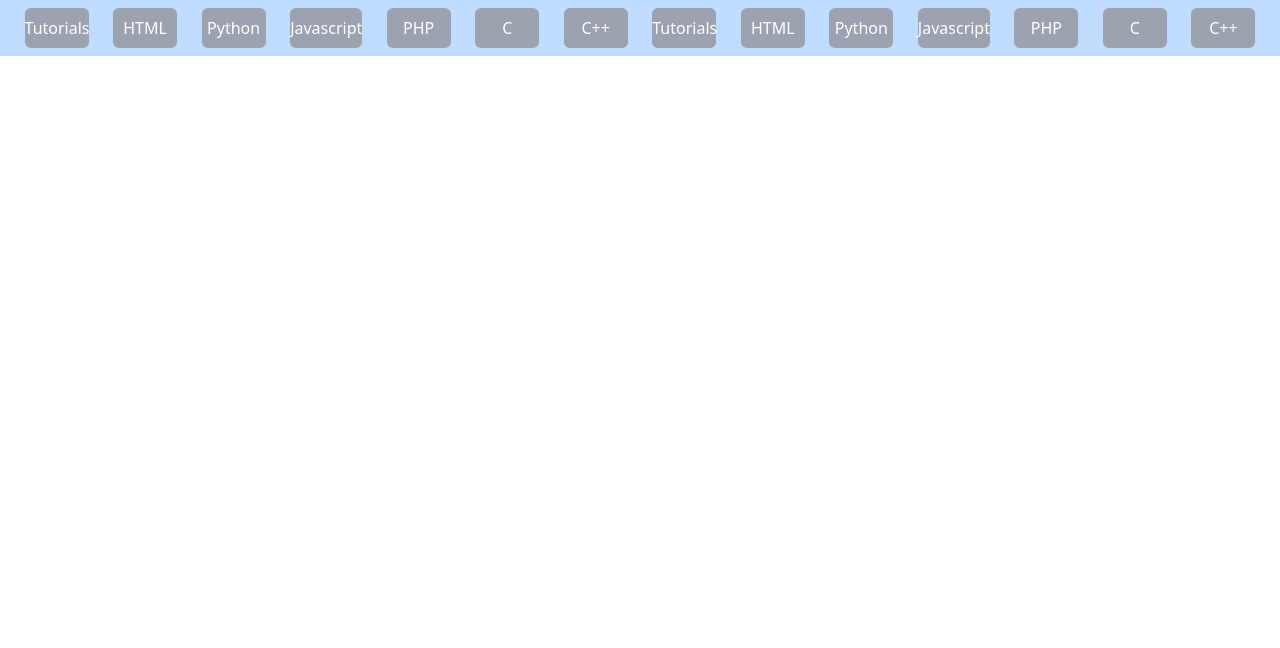
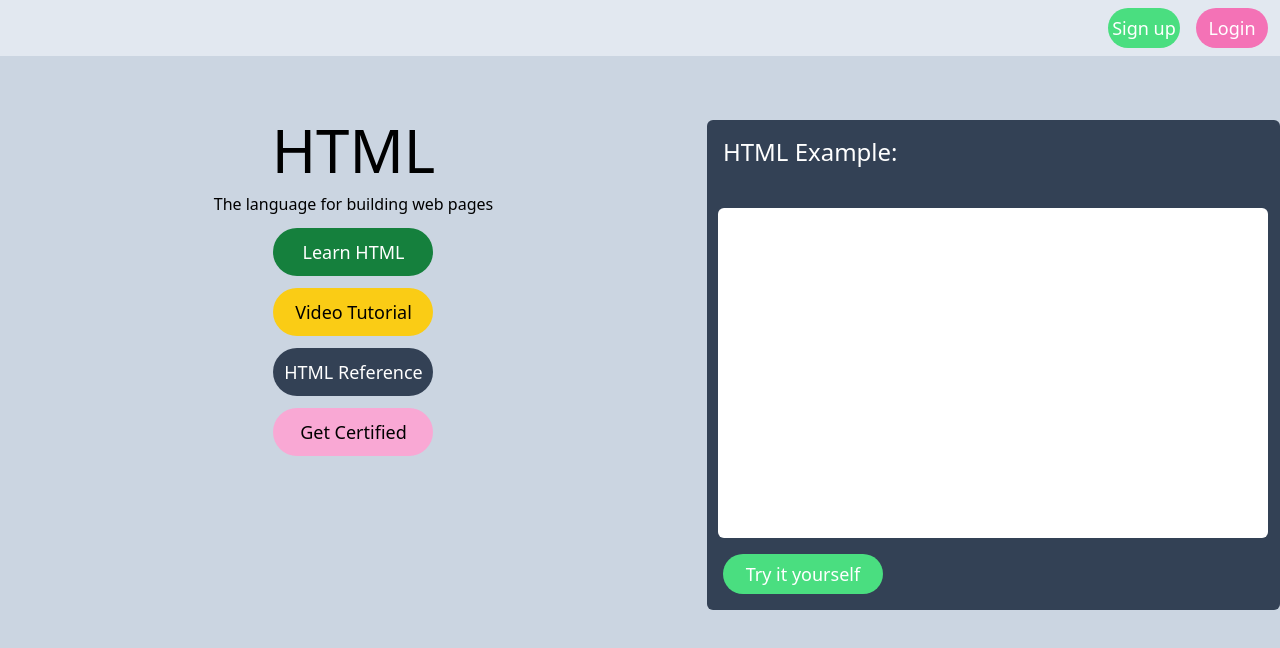
Before and after one commit to ihatemyselfsomuch/css-studying, a website: page index.html in a window 1280 px wide. Drawn offline with Linux system fonts and the light colour scheme.

Commit message:
3rd commit

```diff
--- a/index.html
+++ b/index.html
@@ -1,69 +1,60 @@
 <!DOCTYPE html>
 <html lang="en">
-    <head>
-        <meta charset="UTF-8"/>
-        <title>TailwindCSS</title>
-        <link href="./src/style.css" rel="stylesheet"/>
 
-    </head>
-    <body>
-        <div class="flex justify-evenly w-auto h-14 bg-blue-200 pt-2 ">
+<head>
+    <meta charset="UTF-8" />
+    <title>TailwindCSS</title>
+    <link href="./src/style.css" rel="stylesheet" />
 
-            <button class="w-16 h-10 bg-gray-400 text-white rounded-md hover:bg-slate-800 ">
-                Tutorials
-            </button>
+</head>
 
-            <button class="w-16 h-10 bg-gray-400 text-white rounded-md hover:bg-slate-800">
-                HTML
-            </button>
+<body>
+    <div class="flex flex-row-reverse gap-4 pt-2 w-auto h-14 bg-slate-200">
+        <button class="w-17 h-10 bg-pink-400 text-white text-lg mr-3 rounded-full hover:bg-pink-800 ">
+            Login
+        </button>
+        <button class="w-17 h-10 bg-green-400 text-white text-lg rounded-full hover:bg-green-800 ">
+            Sign up
+        </button>
 
-            <button class="w-16 h-10 bg-gray-400 text-white rounded-md hover:bg-slate-800">
-                Python
-            </button>
 
-            <button class="w-17 h-10 bg-gray-400 text-white rounded-md hover:bg-slate-800 ">
-                Javascript
-            </button>
+    </div>
+    <div class="flex flex-row h-100 pt-16 bg-slate-300">
+        <div class="ml-44 w-96 h-96">
+            <div class="flex flex-col gap-3 items-center ">
+                <h1 class="text-6xl">HTML</h1>
+                <h3>The language for building web pages</h3>
+                <button class="w-40 rounded-full h-12 text-white text-lg bg-green-700">
+                    Learn HTML
+                </button>
+                <button class="w-40 h-12 rounded-full text-lg bg-yellow-400">
+                    Video Tutorial
+                </button>
+                <button class="w-40 h-12 rounded-full text-white text-lg bg-slate-700">
+                    HTML Reference
+                </button>
+                <button class="w-40 h-12 rounded-full  text-lg bg-pink-300">
+                    Get Certified
+                </button>
 
-            <button class="w-16 h-10 bg-gray-400 text-white rounded-md hover:bg-slate-800 ">
-                PHP
-            </button>
+            </div>
 
-            <button class="w-16 h-10 bg-gray-400 text-white rounded-md hover:bg-slate-800">
-                C
-            </button>
 
-            <button class="w-16 h-10 bg-gray-400 text-white rounded-md hover:bg-slate-800">
-                C++
-            </button>
 
-            <button class="w-16 h-10 bg-gray-400 text-white rounded-md hover:bg-slate-800 ">
-                Tutorials
-            </button>
+        </div>
 
-            <button class="w-16 h-10 bg-gray-400 text-white rounded-md hover:bg-slate-800 ">
-                HTML
-            </button>
+        <div class="ml-44 w-[620px] h-[490px] bg-slate-700 rounded-md">
+            <p class="mt-4 ml-4 text-2xl text-white">HTML Example:</p>
+            <div class="w-[550px] h-[330px] bg-white m-auto mt-10 rounded-md">
+                <p>
 
-            <button class="w-16 h-10 bg-gray-400 text-white rounded-md hover:bg-slate-800 ">
-                Python
-            </button>
-
-            <button class="w-17 h-10 bg-gray-400 text-white rounded-md hover:bg-slate-800 ">
-                Javascript
-            </button>
-
-            <button class="w-16 h-10 bg-gray-400 text-white rounded-md hover:bg-slate-800 ">
-                PHP
-            </button>
-
-            <button class="w-16 h-10 bg-gray-400 text-white rounded-md hover:bg-slate-800 ">
-                C
-            </button>
-
-            <button class="w-16 h-10 bg-gray-400 text-white rounded-md hover:bg-slate-800 ">
-                C++
+                </p>
+            </div>
+            <button class="mt-4 ml-4 w-40 h-10 bg-green-400 text-white text-lg rounded-full hover:bg-green-800">
+                Try it yourself
             </button>
         </div>
-    </body>
+    </div>
+</body>
+
 </html>
```
Also changed, not shown: src/style.css.
